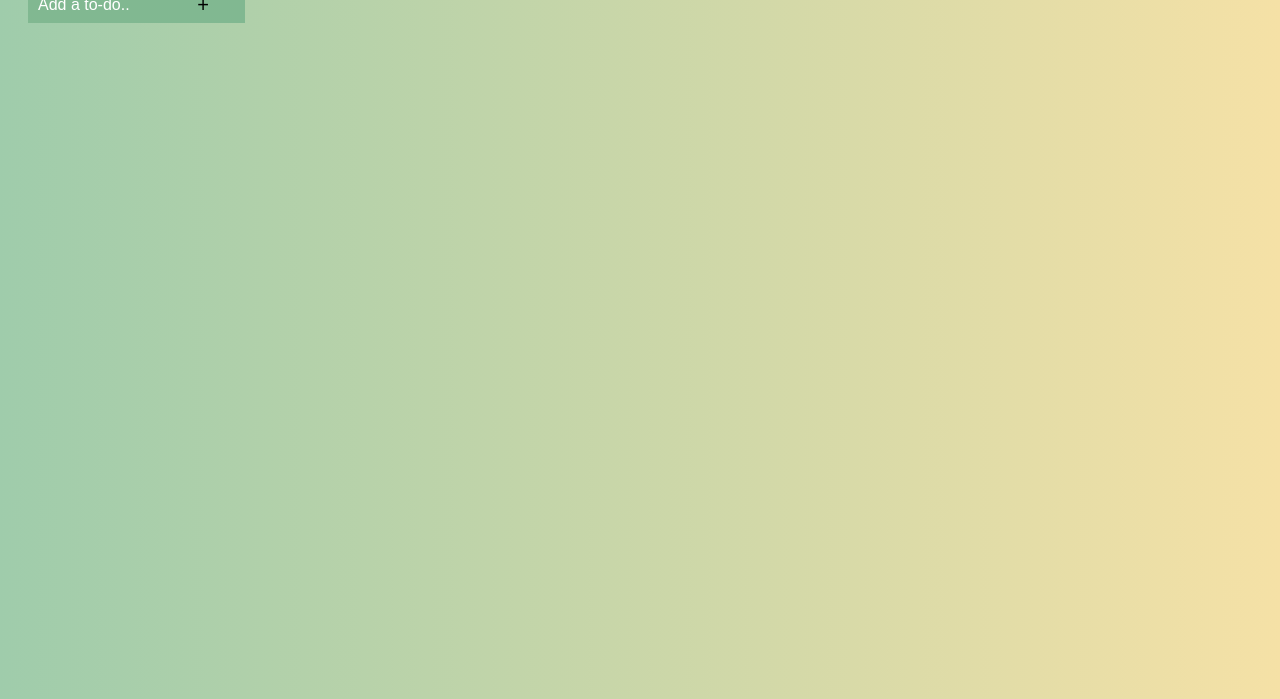
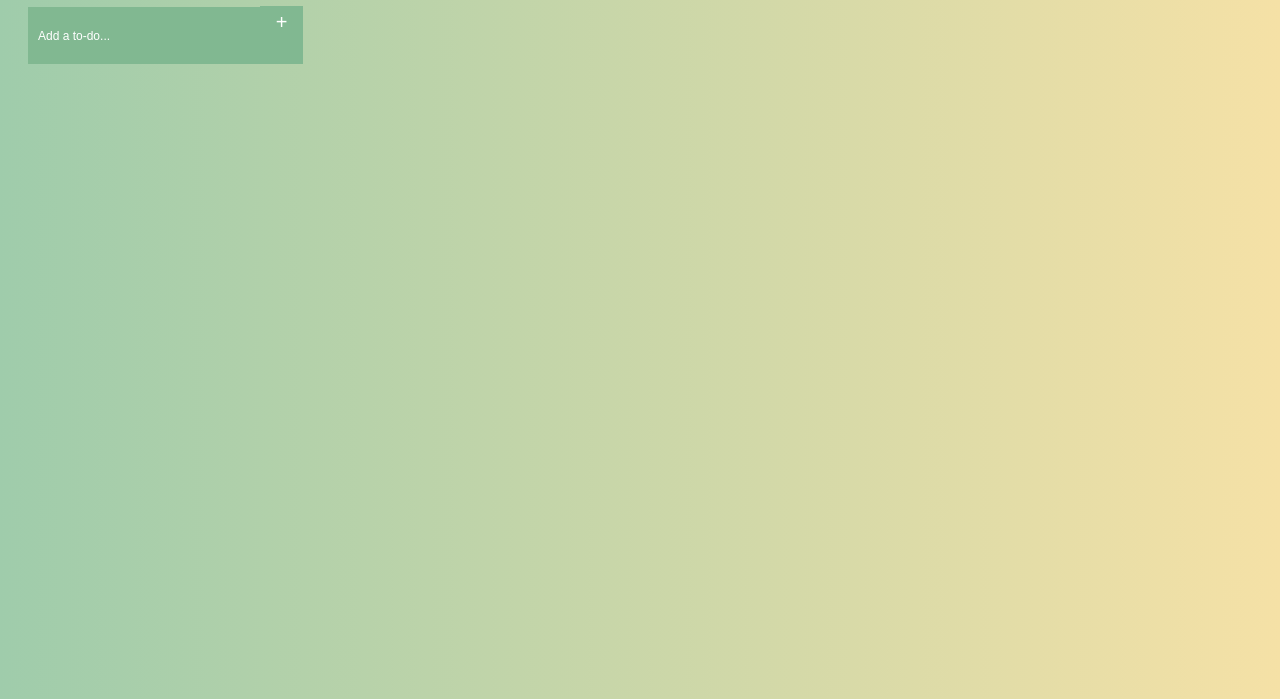
Before and after one commit to enoh-ikpe/task-manager, a plain HTML site: page index.html in a window 1280 px wide. Shown: the part 101-800 px from the top of the page. Drawn offline with Linux system fonts and the light colour scheme.

Commit message:
initial commit

```diff
--- a/index.html
+++ b/index.html
@@ -4,22 +4,16 @@
     <meta charset="UTF-8">
     <meta name="viewport" content="width=device-width, initial-scale=1.0">
     <title>Task Manager</title>
-    <!-- <link rel="stylesheet" href="https://stackpath.bootstrapcdn.com/bootstrap/4.5.0/css/bootstrap.min.css" integrity="sha384-9aIt2nRpC12Uk9gS9baDl411NQApFmC26EwAOH8WgZl5MYYxFfc+NcPb1dKGj7Sk" crossorigin="anonymous"> -->
     <link rel="stylesheet" href="style.css">
 </head>
 <body>
     <div class="todo">
-        <h4>MY TO-DO LIST!</h4>
+        <h1>MY TO-DO LIST!</h1>
+        <input type="text" placeholder="Add a to-do..." class="myinput">
+        <button type="button" class="btn btn-primary">+</button>
+        <ul id="ul"></ul>
+    </div>
 
-           <input type="text" placeholder="Add a to-do.." class="myinput">
-           <button type="button" class="btn btn-primary">+</button>
-           <ul id="ul"></ul>
-        </div>
-
-
-    <script src="task-manager.js"></script>
-<!-- <script src="https://code.jquery.com/jquery-3.5.1.slim.min.js" integrity="sha384-DfXdz2htPH0lsSSs5nCTpuj/zy4C+OGpamoFVy38MVBnE+IbbVYUew+OrCXaRkfj" crossorigin="anonymous"></script>
-<script src="https://cdn.jsdelivr.net/npm/popper.js@1.16.0/dist/umd/popper.min.js" integrity="sha384-Q6E9RHvbIyZFJoft+2mJbHaEWldlvI9IOYy5n3zV9zzTtmI3UksdQRVvoxMfooAo" crossorigin="anonymous"></script>
-<script src="https://stackpath.bootstrapcdn.com/bootstrap/4.5.0/js/bootstrap.min.js" integrity="sha384-OgVRvuATP1z7JjHLkuOU7Xw704+h835Lr+6QL9UvYjZE3Ipu6Tp75j7Bh/kR0JKI" crossorigin="anonymous"></script> -->
+    <script src="todolist.js"></script>
 </body>
 </html>
--- a/style.css
+++ b/style.css
@@ -11,11 +11,12 @@ body{
     text-align: center;
     font-size: 20px;
     position: absolute;
-    right: 20px;
-    top: 82px;
+    right: 0px;
+    top: 99px;
     padding: 5px 16px;
     background-color: rgb(129, 184, 145);
     border: 0px;
+    color: white;
 
 }
 .btn:hover {
@@ -24,11 +25,10 @@ body{
 #ul{
      list-style: none;
      background-color: white;
-    /* border: 1px solid red;
-    margin-top: 3rem;  */
+     width: 100%;
 }
 li{
-    padding: 1rem;
+    margin: 1rem;
     text-transform: capitalize;
 }
 .todo{
@@ -40,13 +40,14 @@ li{
 }
 input[type = text]{
     width: 100%;
-    padding: 10px;
+    padding: 21px 10px;
     background-color: rgb(129, 184, 145);
-    border: 0px;
+    border: none;
+
 }
 ::placeholder{
     color: white;
-    font-size: 16px;
+    font-size: 12px;
     font-weight: lighter;
 }
 .strike{
```
Also changed, not shown: todolist.js (renamed from task-manager.js).
